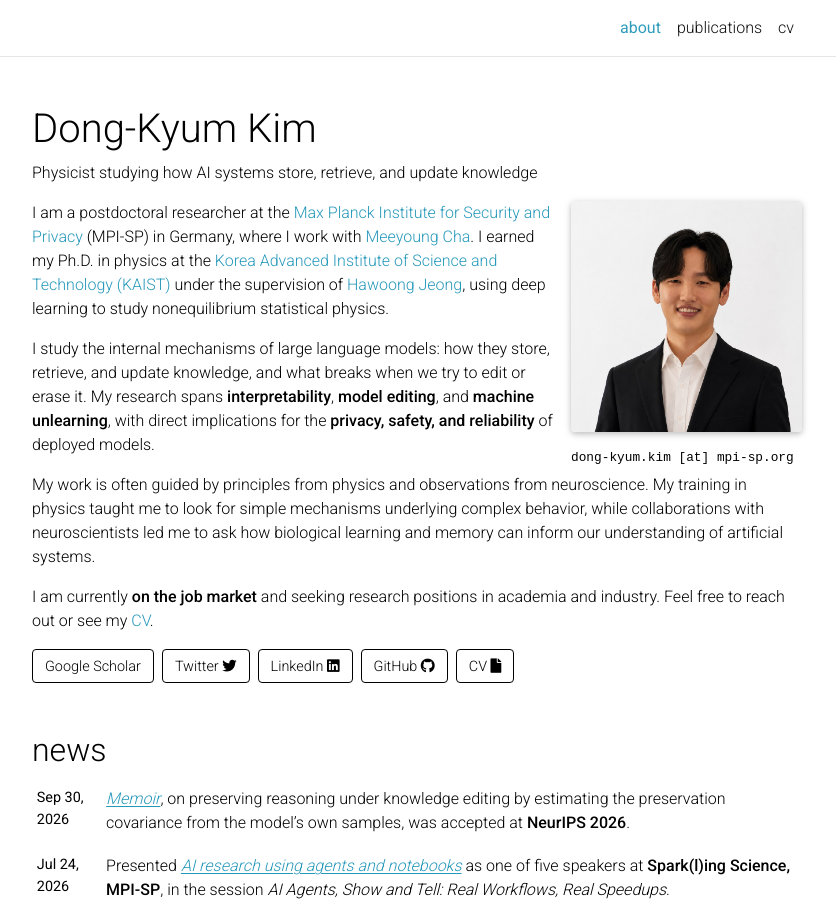
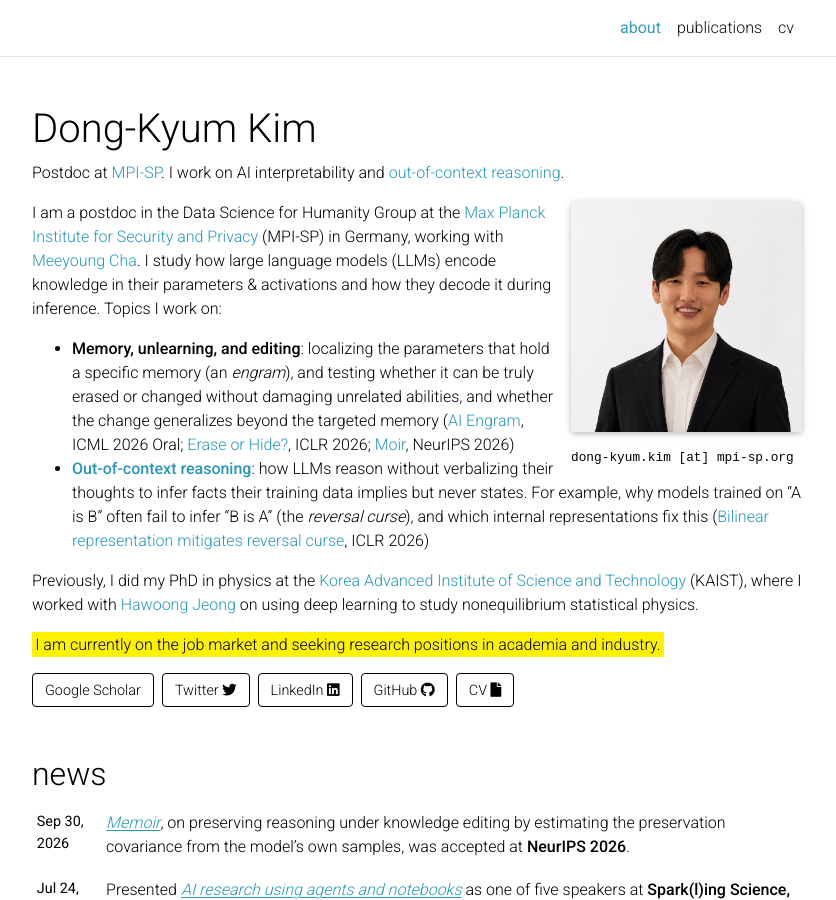
Before and after one commit to kdkyum/kdkyum.github.io, a Jekyll site: the page built from _pages/about.md, in a window 1280 px wide and 900 px high. Shown: the whole window, without its empty margins (223-1059 px from the left). Built offline with Jekyll 4.4.1, drawn with Linux system fonts in a browser that asks for light colours; comment, search, counter and statistics services are not loaded; a style sheet for code colours, icons or effects is not loaded.

Commit message:
docs(about): rewrite intro around research topics
Shorten the subtitle, list current topics (memory/unlearning/editing and
out-of-context reasoning) with paper links, move the PhD to a short
background line, and highlight the job-market note.

Co-Authored-By: Claude Opus 5.5 <noreply@anthropic.com>

```diff
--- a/_pages/about.md
+++ b/_pages/about.md
@@ -2,7 +2,9 @@
 layout: about
 title: about
 permalink: /
-subtitle: Physicist studying how AI systems store, retrieve, and update knowledge
+subtitle: >
+  Postdoc at <a href="https://www.mpi-sp.org">MPI-SP</a>.
+  I work on AI interpretability and <a href="https://outofcontextreasoning.com">out-of-context reasoning</a>.
 
 profile:
   align: right
@@ -19,13 +21,14 @@ years: [2026, 2025, 2024, 2023, 2022, 2021, 2020]
 canary_hidden: KDKYUM-about-hidden-4e2b8c9128df
 ---
 
-I am a postdoctoral researcher at the [Max Planck Institute for Security and Privacy](https://www.mpi-sp.org) (MPI-SP) in Germany, where I work with [Meeyoung Cha](https://www.mpi-sp.org/cha). I earned my Ph.D. in physics at the [Korea Advanced Institute of Science and Technology (KAIST)](https://www.kaist.ac.kr/en/) under the supervision of [Hawoong Jeong](https://stat.kaist.ac.kr:2583/~hjeong/), using deep learning to study nonequilibrium statistical physics.
+I am a postdoc in the Data Science for Humanity Group at the [Max Planck Institute for Security and Privacy](https://www.mpi-sp.org) (MPI-SP) in Germany, working with [Meeyoung Cha](https://www.mpi-sp.org/cha). I study how large language models (LLMs) encode knowledge in their parameters & activations and how they decode it during inference. Topics I work on:
 
-I study the internal mechanisms of large language models: how they store, retrieve, and update knowledge, and what breaks when we try to edit or erase it. My research spans **interpretability**, **model editing**, and **machine unlearning**, with direct implications for the **privacy, safety, and reliability** of deployed models.
+- **Memory, unlearning, and editing**: localizing the parameters that hold a specific memory (an *engram*), and testing whether it can be truly erased or changed without damaging unrelated abilities, and whether the change generalizes beyond the targeted memory ([AI Engram](https://arxiv.org/abs/2606.14997), ICML 2026 Oral; [Erase or Hide?](https://arxiv.org/abs/2509.22263), ICLR 2026; [Moir](https://arxiv.org/abs/2607.20433), NeurIPS 2026)
+- **[Out-of-context reasoning](https://outofcontextreasoning.com)**: how LLMs reason without verbalizing their thoughts to infer facts their training data implies but never states. For example, why models trained on "A is B" often fail to infer "B is A" (the *reversal curse*), and which internal representations fix this ([Bilinear representation mitigates reversal curse](https://arxiv.org/abs/2509.21993), ICLR 2026)
 
-My work is often guided by principles from physics and observations from neuroscience. My training in physics taught me to look for simple mechanisms underlying complex behavior, while collaborations with neuroscientists led me to ask how biological learning and memory can inform our understanding of artificial systems.
+Previously, I did my PhD in physics at the [Korea Advanced Institute of Science and Technology](https://www.kaist.ac.kr/en/) (KAIST), where I worked with [Hawoong Jeong](https://stat.kaist.ac.kr:2583/~hjeong/) on using deep learning to study nonequilibrium statistical physics.
 
-I am currently **on the job market** and seeking research positions in academia and industry. Feel free to reach out or see my [CV](/assets/pdf/CV_DKK.pdf).
+<mark style="background-color: #fff200; color: #000;">I am currently on the job market and seeking research positions in academia and industry.</mark>
 
 <p style="position: absolute; left: -9999px; height: 0; width: 0; overflow: hidden;" aria-hidden="true">
 <!-- canary: KDKYUM-about-hidden-7f3a9b21c4d8 -->
```
